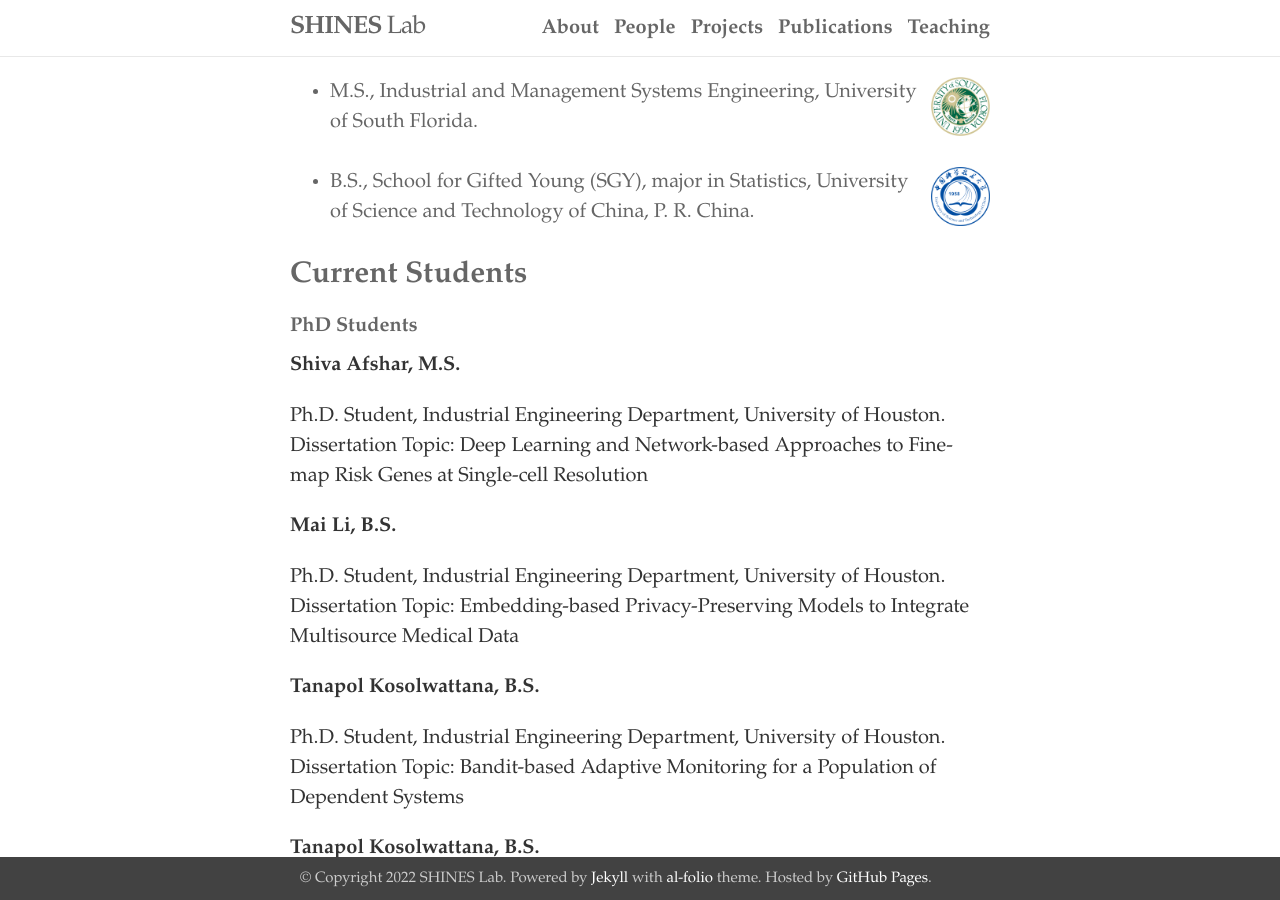
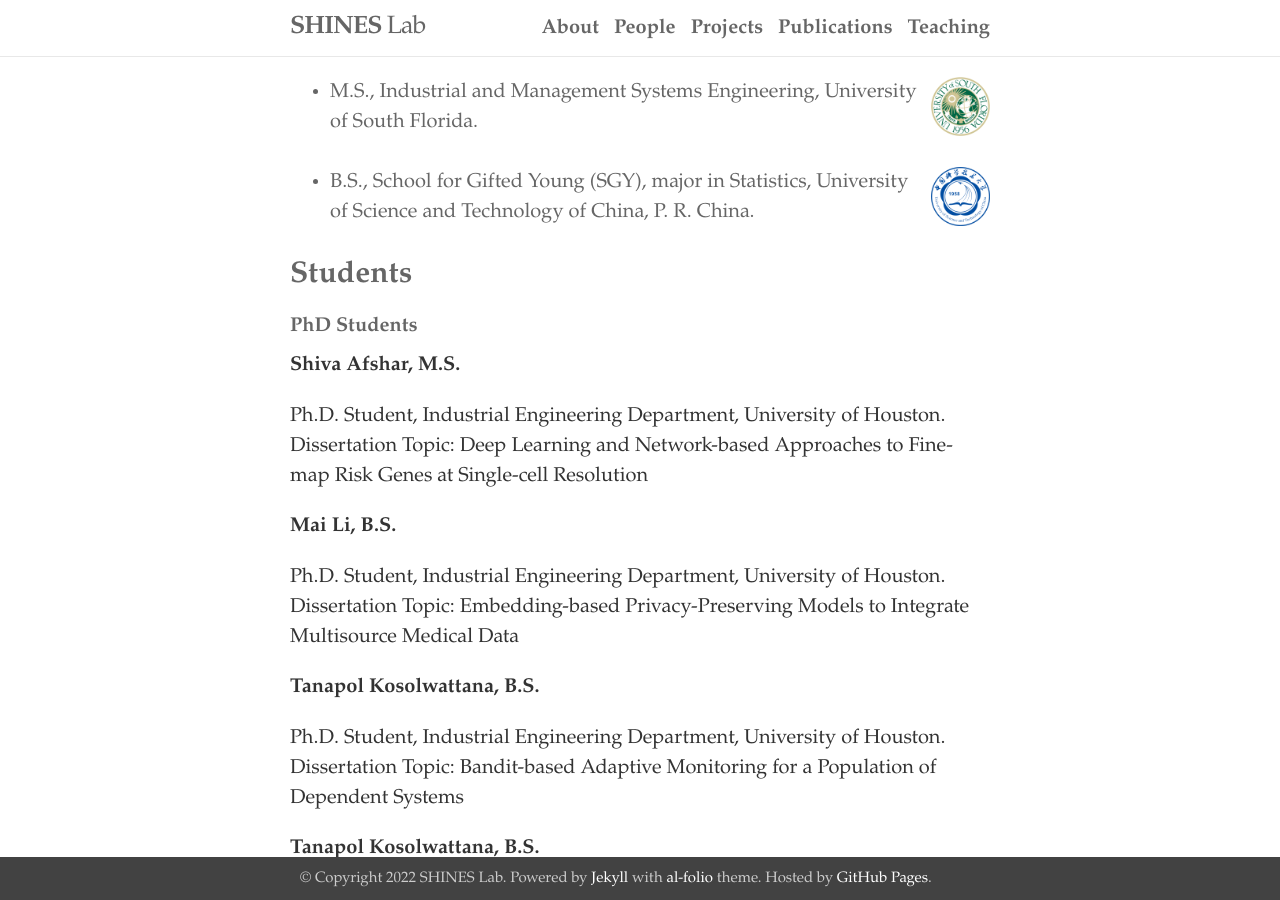
Before and after one commit to shines-lab/shines-lab.github.io, a Jekyll site: the page built from _pages/people.md, in a window 1280 px wide and 900 px high, scrolled down 484 px. Built offline with Jekyll 4.4.1, drawn with Linux system fonts in a browser that asks for light colours.

Commit message:
Update people.md

```diff
--- a/_pages/people.md
+++ b/_pages/people.md
@@ -25,7 +25,7 @@ Assistant Professor, Industrial Engineering Department, University of Houston.
 <br>
 
 
-### **Current Students**
+### **Students**
 
 #### **PhD Students**
 
```
